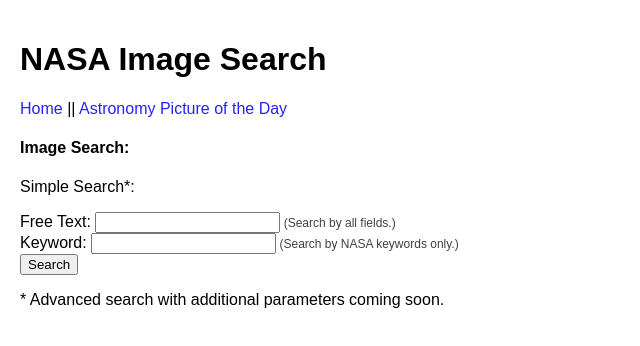
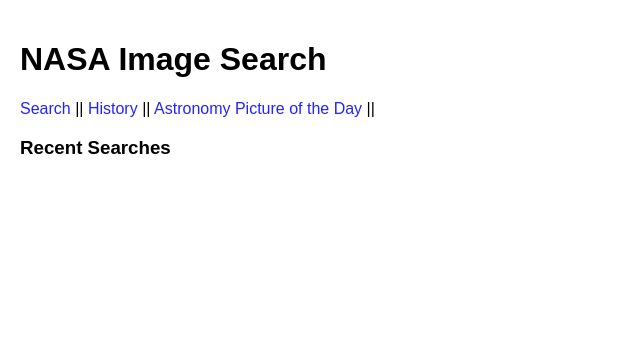
Before and after one commit to Jheller11/nasa-images, a React (Create React App) app: page /history in a window 1280 px wide. Before the commit this address led to /search. Shown: the top 346 px of the page, without its empty margins (0-640 px from the left). Built offline with nearby package versions, Linux system fonts and the light colour scheme; the HTML template or start-up script is replaced by a standard one.

Commit message:
add search history

```diff
--- a/src/App.js
+++ b/src/App.js
@@ -5,17 +5,29 @@ import SearchContainer from './components/SearchContainer/SearchContainer'
 import ResultsContainer from './components/ResultsContainer/ResultsContainer'
 import Header from './components/Header/Header'
 import APOD from './components/APOD/APOD'
+import SearchHistory from './components/SearchHistory/SearchHistory'
 
 class App extends Component {
   constructor() {
     super()
-    this.state = {}
+    this.state = {
+      history: []
+    }
 
     this.setResults = this.setResults.bind(this)
+    this.saveSearch = this.saveSearch.bind(this)
   }
 
   setResults(results) {
     this.setState({ results: results })
+  }
+
+  saveSearch(search) {
+    let searches = this.state.history
+    searches.push(search)
+    this.setState({
+      history: searches
+    })
   }
 
   render() {
@@ -26,7 +38,11 @@ class App extends Component {
           <Route
             path="/search"
             render={props => (
-              <SearchContainer {...props} setResults={this.setResults} />
+              <SearchContainer
+                {...props}
+                setResults={this.setResults}
+                saveSearch={this.saveSearch}
+              />
             )}
           />
           <Route
@@ -34,6 +50,10 @@ class App extends Component {
             render={() => <ResultsContainer results={this.state.results} />}
           />
           <Route path="/apod" render={() => <APOD />} />
+          <Route
+            path="/history"
+            render={() => <SearchHistory history={this.state.history} />}
+          />
           <Route path="/" render={() => <Redirect to="/search" />} />
         </Switch>
       </div>
--- a/src/components/Header/Header.js
+++ b/src/components/Header/Header.js
@@ -6,8 +6,10 @@ const Header = () => {
     <header>
       <h1>NASA Image Search</h1>
       <nav>
-        <Link to="/">Home</Link> ||
-        <Link to="/apod"> Astronomy Picture of the Day</Link>
+        <Link to="/">Search</Link> ||
+        <Link to="/history"> History</Link> ||
+        <Link to="/apod"> Astronomy Picture of the Day</Link> ||
+        {/* <Link to="/saved"> Saved Images</Link> */}
       </nav>
     </header>
   )
--- a/src/components/SearchContainer/SearchContainer.js
+++ b/src/components/SearchContainer/SearchContainer.js
@@ -51,6 +51,8 @@ class SearchContainer extends Component {
       .then(res => {
         // store data response in state of App component
         this.props.setResults(res.data.collection.items)
+        // store search query in state of App component
+        this.props.saveSearch(url)
       })
       .then(() => {
         // redirect to results page
--- /dev/null
+++ b/src/components/SearchHistory/SearchHistory.js
@@ -0,0 +1,20 @@
+import React from 'react'
+
+const SearchHistory = props => {
+  let searches = []
+  props.history.forEach((item, index) => {
+    searches.push(
+      <li key={index}>
+        <a href="/">{item}</a>
+      </li>
+    )
+  })
+  return (
+    <div>
+      <h3>Recent Searches</h3>
+      <ul>{searches}</ul>
+    </div>
+  )
+}
+
+export default SearchHistory
```
